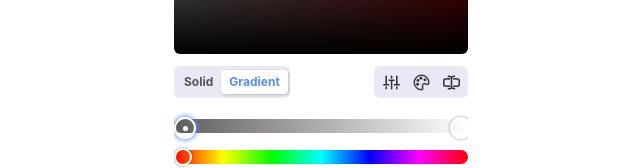
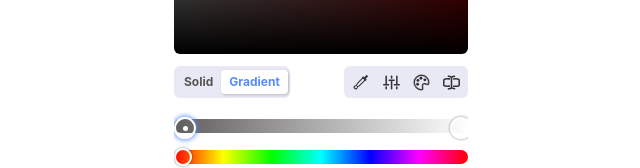
Before and after one commit to thomasalbertini/color-picker, a React (Vite) app: page / in a window 1280 px wide. Shown: the part 403-571 px from the top of the page, without its empty margins (319-959 px from the left). Built offline with nearby package versions, Linux system fonts and the light colour scheme.

Commit message:
add eyedropper

```diff
--- a/package.json
+++ b/package.json
@@ -10,9 +10,10 @@
     "preview": "vite preview"
   },
   "dependencies": {
+    "html2canvas": "^1.4.1",
+    "lodash.throttle": "^4.1.1",
     "react": "^18.3.1",
     "react-dom": "^18.3.1",
-    "lodash.throttle": "^4.1.1",
     "tinycolor2": "1.4.2"
   },
   "devDependencies": {
--- a/src/Picker/components/Controls.tsx
+++ b/src/Picker/components/Controls.tsx
@@ -13,6 +13,7 @@ import AdvancedControls from "./AdvancedControls.js";
 import ComparibleColors from "./ComparibleColors.js";
 import GradientControls from "./GradientControls.js";
 import { InputsIcon, PaletteIcon, SlidersIcon } from "./icon.js";
+import EyeDropper from "./EyeDropper.js";
 const { defaultColor, defaultGradient } = config;
 
 const ColorTypeBtns = ({
@@ -126,6 +127,7 @@ const InputTypeDropdown = ({
 
 const Controls = ({
   locales,
+  hideEyeDrop = false,
   hideAdvancedSliders = false,
   hideColorGuide = false,
   hideInputType = false,
@@ -135,7 +137,8 @@ const Controls = ({
   hideGradientAngle = false,
   hideGradientStop = false,
 }: {
-  locales?: LocalesProps;
+    locales?: LocalesProps;
+    hideEyeDrop?: boolean;
   hideAdvancedSliders?: boolean;
   hideColorGuide?: boolean;
   hideInputType?: boolean;
@@ -151,7 +154,8 @@ const Controls = ({
   const [openInputType, setOpenInputType] = useState(false);
   const [openAdvanced, setOpenAdvanced] = useState(false);
 
-  const noTools = hideAdvancedSliders && hideColorGuide && hideInputType;
+const noTools =
+    hideEyeDrop && hideAdvancedSliders && hideColorGuide && hideInputType
 
   const solidColor = previous?.color || defaultColor;
   const gradientColor = previous?.gradient || defaultGradient;
@@ -165,7 +169,8 @@ const Controls = ({
   };
 
   const allRightControlsHidden =
-    hideAdvancedSliders && hideColorGuide && hideInputType;
+    hideEyeDrop && hideAdvancedSliders && hideColorGuide && hideInputType;
+
   const allControlsHidden = allRightControlsHidden && hideColorTypeBtns;
 
   if (allControlsHidden) {
@@ -206,6 +211,7 @@ const Controls = ({
                 ...defaultStyles.rbgcpControlBtnWrapper,
               }}
             >
+              {!hideEyeDrop && <EyeDropper onSelect={handleChange} />}
               <div
                 id="rbgcp-advanced-btn"
                 onClick={() => setOpenAdvanced(!openAdvanced)}
--- /dev/null
+++ b/src/Picker/components/EyeDropper.tsx
@@ -0,0 +1,142 @@
+import React, { useState } from 'react'
+import Portal from './Portal.js'
+import html2canvas from 'html2canvas'
+import { controlBtnStyles } from '../styles/styles.js'
+import tc from 'tinycolor2'
+import { usePicker } from '../context.js'
+
+const DropperIcon = ({ color }: { color: string }) => {
+  const { defaultStyles } = usePicker()
+  const col = color || ''
+  return (
+    <svg
+      id="Layer_1"
+      data-name="Layer 1"
+      xmlns="http://www.w3.org/2000/svg"
+      viewBox="0 0 20 20"
+      style={{ width: 16 }}
+    >
+      <path
+        strokeLinecap="round"
+        strokeLinejoin="round"
+        style={{
+          fill: 'none',
+          strokeWidth: '1.4px',
+          ...defaultStyles.rbgcpControlIcon,
+          ...(col && { stroke: col }),
+        }}
+        d="M15.6,7h0L7.78,14.86c-.37.37-1.61.38-2,.75s-.5,1.53-.76,2a3.53,3.53,0,0,1-.52.52,1.6,1.6,0,0,1-2.27-.06l-.32-.32a1.61,1.61,0,0,1-.06-2.27A3.25,3.25,0,0,1,2.4,15c.47-.26,1.65-.35,2-.73s.34-1.64.71-2c1.68-1.73,5.61-5.65,7.91-7.93h0l1.14,1.38L15.6,7Z"
+      />
+      <polygon
+        strokeLinecap="round"
+        strokeLinejoin="round"
+        style={{
+          strokeWidth: '1.4px',
+          ...defaultStyles.rbgcpControlIcon2,
+          ...(col && { stroke: col, fill: col }),
+        }}
+        points="15.7 8.87 11.13 4.29 12.69 2.73 17.25 7.31 15.7 8.87"
+      />
+      <path
+        strokeLinecap="round"
+        strokeLinejoin="round"
+        style={{
+          strokeWidth: '1.4px',
+          ...defaultStyles.rbgcpControlIcon2,
+          ...(col && { stroke: col, fill: col }),
+        }}
+        d="M18.18,3.71,16.36,5.53a1.33,1.33,0,0,1-1.88,0h0a1.34,1.34,0,0,1,0-1.89l1.81-1.82a1.34,1.34,0,0,1,1.89,0h0A1.34,1.34,0,0,1,18.18,3.71Z"
+      />
+    </svg>
+  )
+}
+
+const EyeDropper = ({ onSelect }: { onSelect: (arg0: string) => void }) => {
+  const { defaultStyles } = usePicker()
+  const [pickerCanvas, setPickerCanvas] =
+    useState<CanvasRenderingContext2D | null>(null)
+  const [coverUp, setCoverUp] = useState(false)
+  const [isPicking, setIsPicking] = useState(false)
+
+  const takePick = () => {
+    const root = document.getElementById('root')
+    setCoverUp(true)
+
+    html2canvas(root!).then((canvas: any) => {
+      const blankCanvas = document.createElement('canvas')
+      const ctx = blankCanvas.getContext('2d', { willReadFrequently: true })
+
+      if (root && ctx) {
+        blankCanvas.width = root.offsetWidth * 2
+        blankCanvas.height = root.offsetHeight * 2
+        ctx.drawImage(canvas, 0, 0)
+      }
+
+      setPickerCanvas(ctx)
+    })
+  }
+
+  const getColorLegacy = (e: any) => {
+    e.stopPropagation()
+    if (pickerCanvas) {
+      const { pageX, pageY } = e
+      const x1 = pageX * 2
+      const y1 = pageY * 2
+      const rgb = pickerCanvas.getImageData(x1, y1, 1, 1).data
+      onSelect(`rgba(${rgb[0]}, ${rgb[1]}, ${rgb[2]}, 1)`)
+    }
+    setIsPicking(false)
+    setCoverUp(false)
+  }
+
+  const getEyeDrop = () => {
+    setIsPicking(true)
+    // @ts-expect-error - ts does not evaluate for window.EyeDropper
+    if (!window.EyeDropper) {
+      takePick()
+    } else {
+      // @ts-expect-error - ts does not evaluate for window.EyeDropper
+      const eyeDropper = new window.EyeDropper()
+      const abortController = new window.AbortController()
+
+      eyeDropper
+        .open({ signal: abortController.signal })
+        .then((result: any) => {
+          const tinyHex = tc(result.sRGBHex)
+          const { r, g, b } = tinyHex!.toRgb()
+          onSelect(`rgba(${r}, ${g}, ${b}, 1)`)
+          setIsPicking(false)
+        })
+        .catch((e: any) => {
+          console.log(e)
+          setIsPicking(false)
+        })
+    }
+  }
+
+  return (
+    <div>
+      <div
+        onClick={getEyeDrop}
+        id="rbgcp-eyedropper-btn"
+        style={{
+          ...defaultStyles.rbgcpEyedropperBtn,
+          ...controlBtnStyles(coverUp, defaultStyles),
+        }}
+      >
+        <DropperIcon color={isPicking ? 'rgb(86, 140, 245)' : ''} />
+      </div>
+
+      {coverUp && (
+        <Portal>
+          <div
+            onClick={(e) => getColorLegacy(e)}
+            style={defaultStyles.rbgcpEyedropperCover}
+          />
+        </Portal>
+      )}
+    </div>
+  )
+}
+
+export default EyeDropper
--- a/src/Picker/components/Picker.tsx
+++ b/src/Picker/components/Picker.tsx
@@ -36,6 +36,7 @@ const Picker = ({
       {!hideControls && (
         <Controls
           locales={locales}
+          hideEyeDrop={hideEyeDrop}
           hideInputType={hideInputType}
           hideColorGuide={hideColorGuide}
           hideGradientType={hideGradientType}
```
Also changed, not shown: src/App.jsx (line endings or trailing spaces), 1 other file (tests, documents, lock files or other folders).
